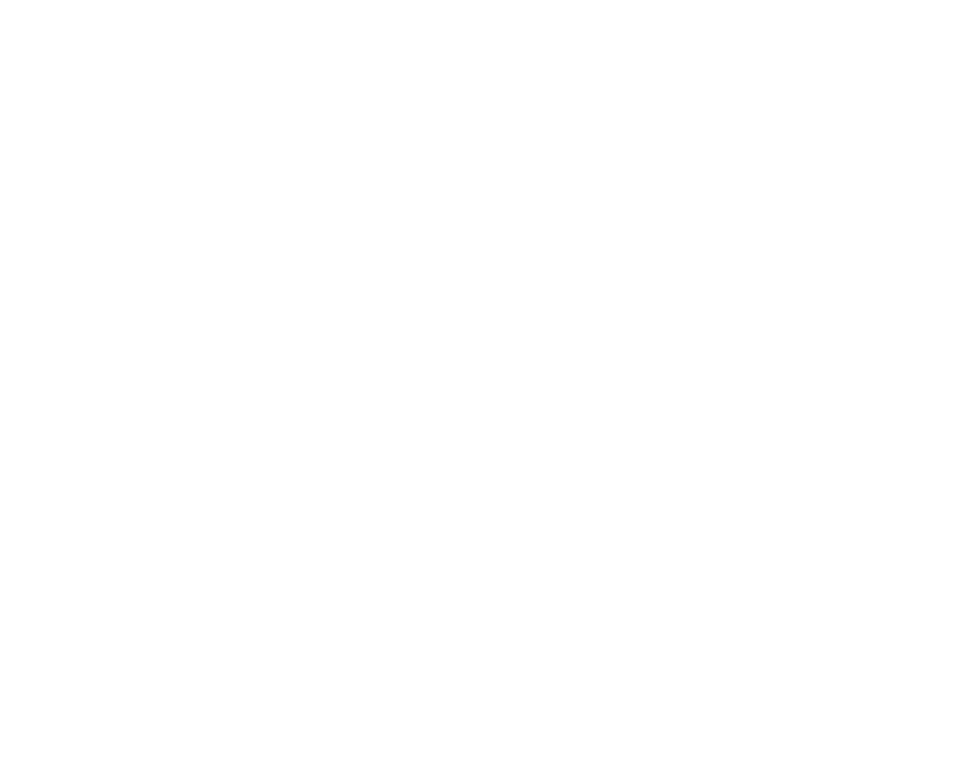
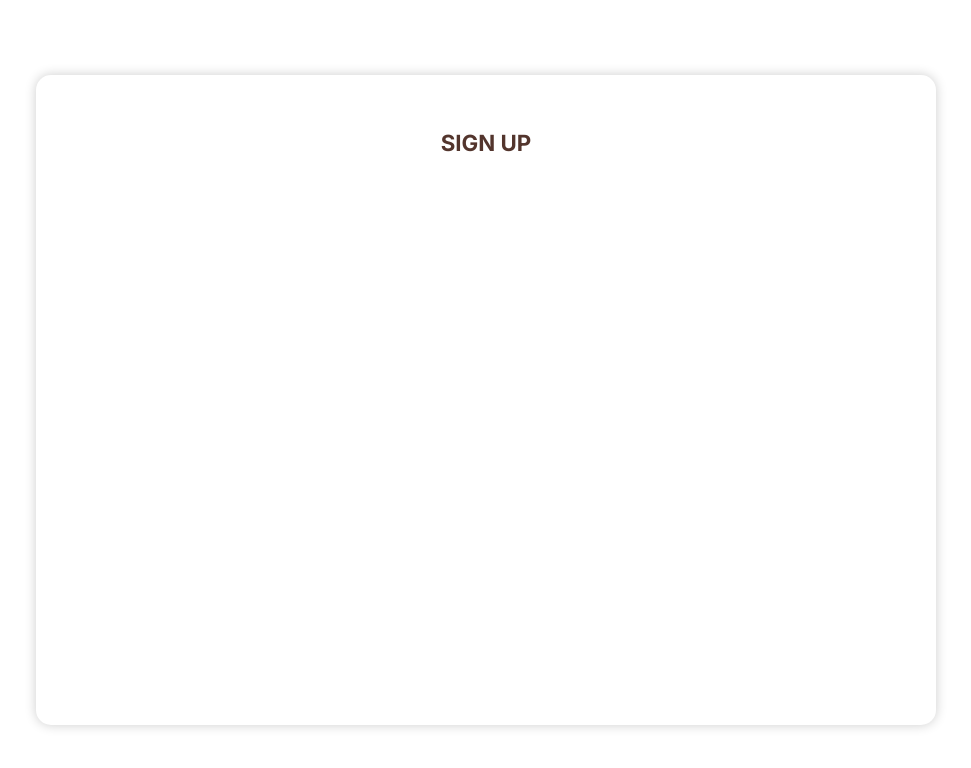
Before and after one commit to AmaliTech-Training-Academy/LetXChat, a React (Vite) app: page / in a window 1280 px wide. Shown: the top 768 px of the page, without its empty margins (154-1125 px from the left). Built offline with nearby package versions, Linux system fonts and the light colour scheme.

Commit message:
Created the Sign Up Component

```diff
--- a/package.json
+++ b/package.json
@@ -15,6 +15,7 @@
     "@reduxjs/toolkit": "^1.9.3",
     "react": "^18.2.0",
     "react-dom": "^18.2.0",
+    "react-icons": "^4.8.0",
     "react-redux": "^8.0.5",
     "react-router": "^6.9.0",
     "react-router-dom": "^6.9.0",
--- a/src/App.jsx
+++ b/src/App.jsx
@@ -1,7 +1,11 @@
+import Login from "./components/login/Login";
+import SignUp from "./components/signup/SignUp";
+
 function App() {
   return (
     <div className="App">
 
+      <SignUp />
     </div>
   );
 }
--- /dev/null
+++ b/src/components/login/Login.jsx
@@ -0,0 +1,8 @@
+import { Box } from "@mui/material";
+import React from "react";
+
+const Login = () => {
+  return <Box>Login</Box>;
+};
+
+export default Login;
--- /dev/null
+++ b/src/components/signup/SignUp.jsx
@@ -0,0 +1,51 @@
+import { Box, TextField } from "@mui/material";
+import React from "react";
+
+const ContainerStyle = {
+  width: "100vw",
+  height: "100vh",
+  background: "#FFFFFF",
+  display: "flex",
+  alignItems: "center",
+  justifyContent: "center",
+  overflow: "hidden",
+};
+
+const FormContainer = {
+  width: "900px",
+  height: "650px",
+  background: "#FFFFFF",
+  boxShadow: "0px 0px 12px rgba(0, 0, 0, 0.2)",
+  borderRadius: "15px",
+};
+
+const TitleStyle = {
+  fontFamily: "Inter",
+  fontWeight: "700",
+  fontSize: "22.2944px",
+  lineHeight: "27px",
+  color: "#53352D",
+  textAlign: 'center',
+  textTransform: 'uppercase',
+  marginTop:'54px'
+};
+
+const SignUp = () => {
+  return (
+    <Box component="main" sx={ContainerStyle}>
+      <Box component="section" sx={FormContainer}>
+        <Box component="h2" sx={TitleStyle}>
+          Sign up
+        </Box>
+        {/* <TextField
+          required
+          id="outlined-required"
+          label="Required"
+          placeholder=''
+        /> */}
+      </Box>
+    </Box>
+  );
+};
+
+export default SignUp;
```
Also changed, not shown: src/colors.scss (added, +7 -0 lines), src/index.scss (line endings or trailing spaces), 1 other file (tests, documents, lock files or other folders).
